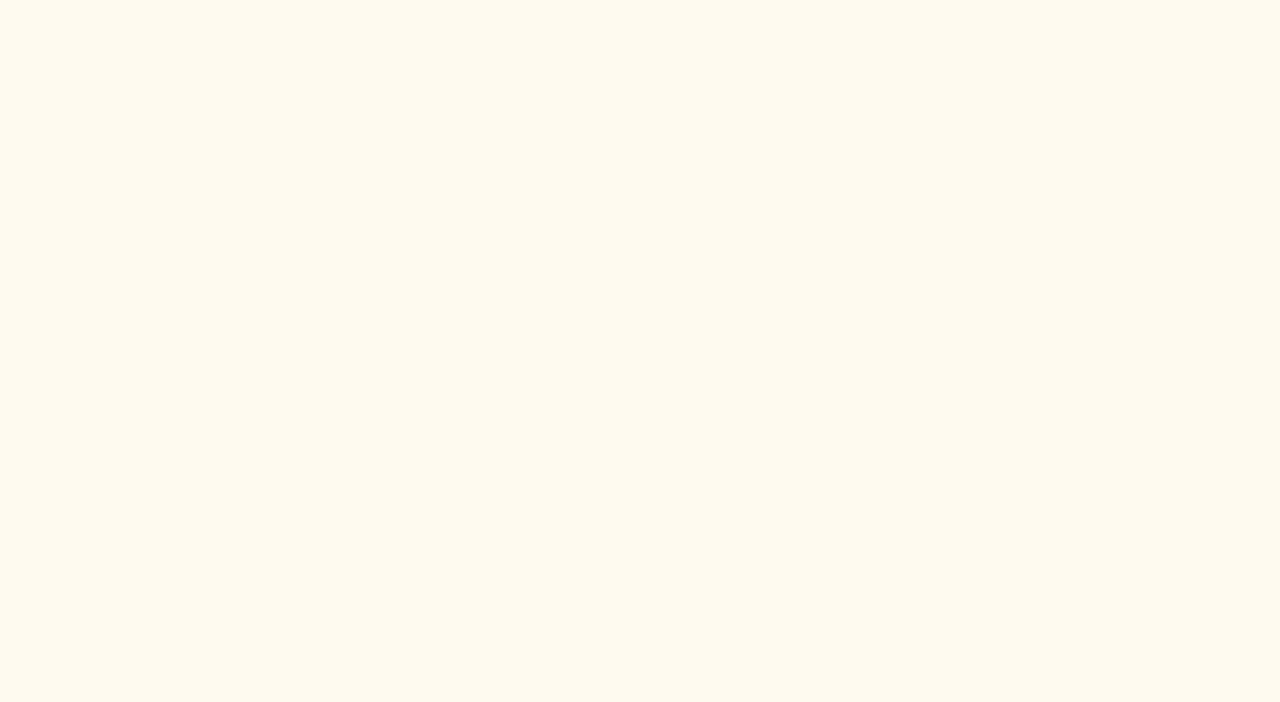
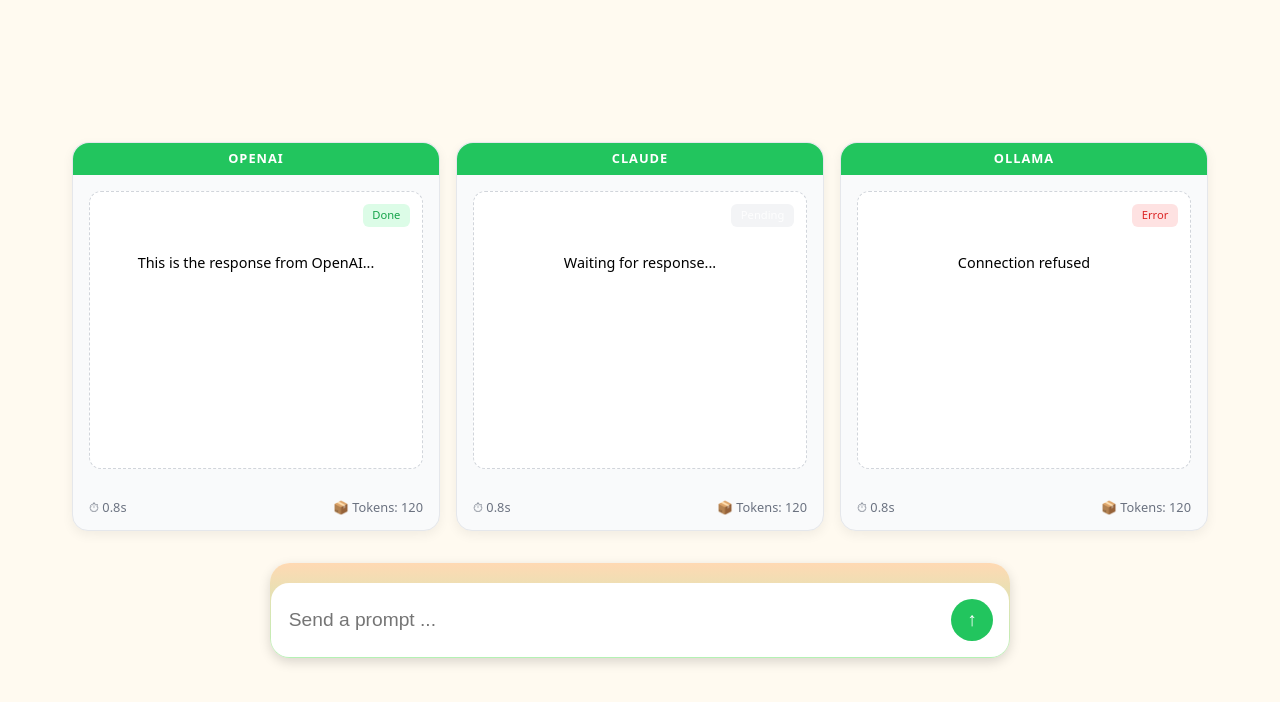
Before and after one commit to HajarAitAbdielmomin/Spring-AI-Demo_OpenAI-Ollama-Claude, a React (Vite) app in the folder frontend/: page / in a window 1280 px wide. Shown: the top 702 px of the page. Built offline with nearby package versions, Linux system fonts and the light colour scheme.

Commit message:
structured the components in the App.tsx

```diff
--- a/frontend/src/App.css
+++ b/frontend/src/App.css
@@ -19,3 +19,6 @@
   flex: 1;
   min-height: 200px;
 }
+.chat-input {
+  padding-top: 2rem;
+}
--- a/frontend/src/App.tsx
+++ b/frontend/src/App.tsx
@@ -1,17 +1,43 @@
 
 import './App.css'
+import InputBox from "./components/InputField/InputBox.tsx";
+import {useState} from "react";
+import ChatCard from "./components/ChatCard/ChatCard.tsx";
 
 function App() {
+    const [prompt, setPrompt] = useState("");
 
   return (
       <>
-          <h1></h1>
-          <div>
+          <div className="container">
+              <div className="chat-cards">
+                  <ChatCard
+                      title="OpenAI"
+                      subtitle="GPT-3"
+                      status="done"
+                      response="This is the response from OpenAI..."
+                  />
 
-          </div>
+                  <ChatCard
+                      title="Claude"
+                      subtitle="Claude 3"
+                      status="pending"
+                  />
 
-          <div className="card">
-
+                  <ChatCard
+                      title="Ollama"
+                      subtitle="deepseek-r1"
+                      status="error"
+                      response="Connection refused"
+                  />
+              </div>
+              <div className="chat-input">
+              <InputBox
+                  value={prompt}
+                  onChange={setPrompt}
+                  onSubmit={() => console.log(prompt)}
+              />
+              </div>
           </div>
 
       </>
```
